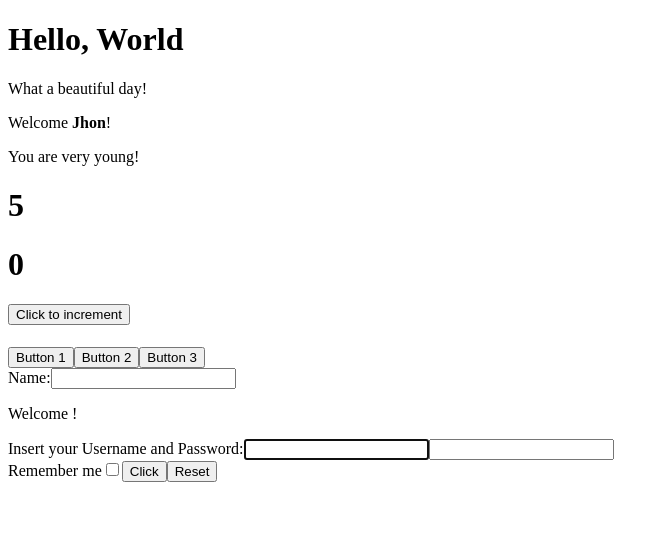
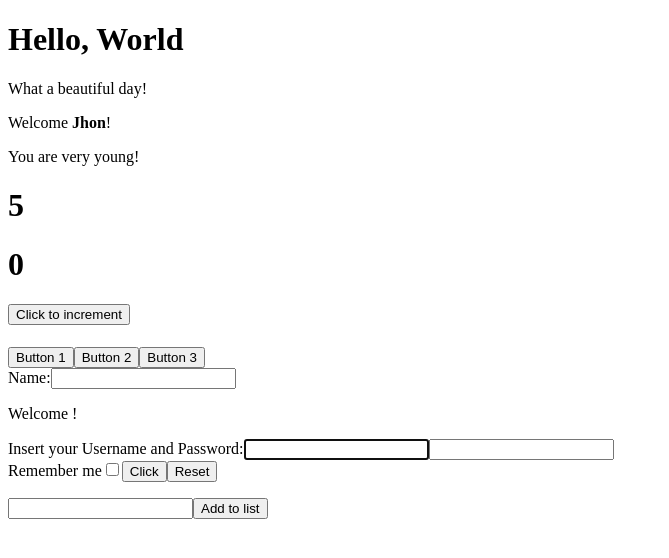
Before and after one commit to camilla-devasini/react-exercises, a React (Create React App) app: page / in a window 1280 px wide. Shown: the top 558 px of the page, without its empty margins (0-669 px from the left). Built offline with nearby package versions, Linux system fonts and the light colour scheme.

Commit message:
add ex. lists-03

```diff
--- a/src/App.js
+++ b/src/App.js
@@ -6,6 +6,7 @@ import ClickCounter from './components/ClickCounter.js';
 import ClickTracker from './components/ClickTracker.js';
 import InteractiveWelcome from './components/form/InteractiveWelcome.js';
 import Login from './components/form/Login.js';
+import TodoList from './components/list/TodoList';
 
 class App extends React.Component {
     render() {
@@ -19,6 +20,7 @@ class App extends React.Component {
                 <ClickTracker />
                 <InteractiveWelcome />
                 <Login />
+                <TodoList />
 
             </div>
         )
--- /dev/null
+++ b/src/components/list/TodoList.js
@@ -0,0 +1,41 @@
+
+// Create a TodoList component that renders a ul tag with a li tag for each item contained
+// in the items state variable. The items state variable should be an array of strings.
+// The TodoList component should also contain an input tag and a button. When the button is clicked,
+// the event handler should add the value of the input tag to the items array.
+import { useState } from 'react';
+
+const TodoList = props => {
+
+
+    const [input, setInput] = useState(''); //per gestire gli input inseriti dall'utente
+    const [items, setItems] = useState([]); // per gestire la lista degli items
+
+    const inputChangeHandler = (event) => {
+        setInput(event.target.value);
+    }
+
+    const addToListHandler = () => {
+        const newItems = [...items, input];
+        setItems(newItems);
+        setInput('');
+        console.log(items);
+
+
+    }
+
+    return (
+        <div>
+          <ul>
+            {items.map((item, index)=>
+                    <li key={index}>{item}</li>
+              )}
+            </ul>
+            <input type="text" onChange={inputChangeHandler} value={input}></input>
+            <button onClick={addToListHandler}>Add to list</button>
+        </div>
+    )
+
+}
+
+export default TodoList;
```
